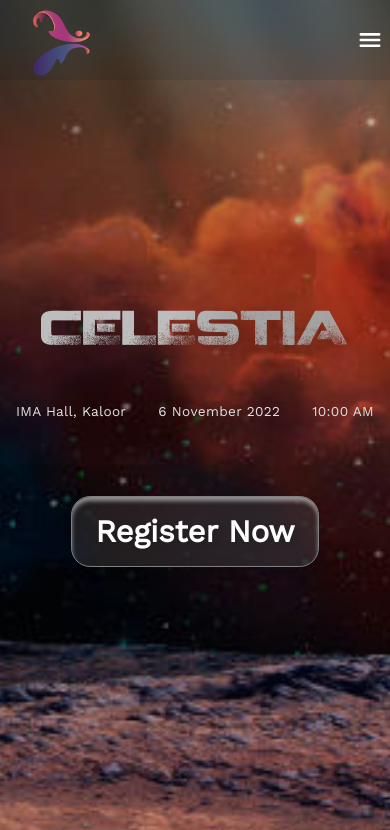
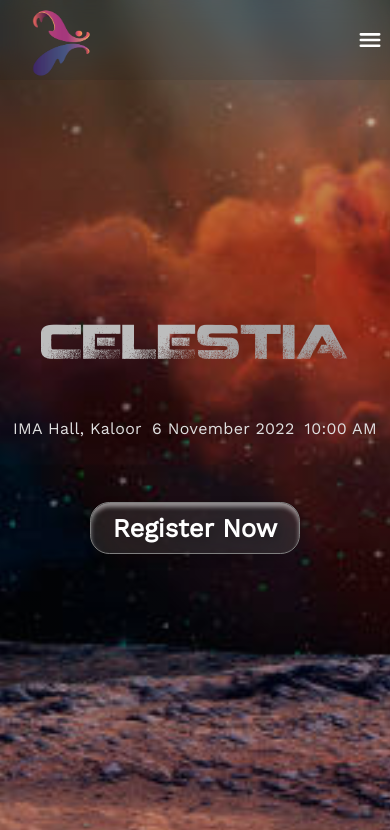
Before and after one commit to Excel2023Web/celestia-2023, a React (Create React App) app: page / in a window 390 px wide. Shown: the top 830 px of the page. Built offline with nearby package versions, Linux system fonts and the light colour scheme; a web font is replaced by a local one.

Commit message:
responsiveness

```diff
--- a/src/components/Landing/Landing.css
+++ b/src/components/Landing/Landing.css
@@ -119,26 +119,40 @@
     font-style: normal;
     font-weight: 400;
   }
+  .mid_container {
+  display: flex;
+  flex-direction: column;
+  align-items: center;
+  justify-content: center;
+  gap: 3rem;
+}
+.row-container {
+  display: flex;
+  flex-direction: row;
+  justify-content: center;
+  align-items: center;
+  width: 100%;
+  margin-top: 2rem;
+  gap: 1rem;
+}
 }
 
 @media screen and (max-width: 500px) {
-  .landing_image {
-    height: 60vh;
-    transform: translate(-30%, 0%);
-  }
-
-  .landing_text {
-    font-size: 2.8rem;
-  }
-  .landing_subheading {
-    font-family: Work Sans;
-    font-size: 0.85rem;
-    font-style: normal;
-    font-weight: 400;
-  }
+    .landing_button {
+  border-radius: 1.2rem;
+  border: 1px solid #7f7f7f;
+  background: rgba(255, 255, 255, 0.1);
+  backdrop-filter: blur(40px);
+  color: #fff;
+  font-family: Work Sans;
+  font-size: 1.6rem;
+  font-style: normal;
+  font-weight: 600;
+  line-height: normal;
+  padding: 10px 22px;
+  box-shadow: 0px 4px 4px 0px rgba(255, 255, 255, 0.5) inset;
+  filter: drop-shadow(4px 4px 4px rgba(0, 0, 0, 0.57));
 }
-
-@media screen and (max-width: 400px) {
   .landing_image {
     height: 60vh;
     transform: translate(-30%, 0%);
@@ -149,8 +163,34 @@
   }
   .landing_subheading {
     font-family: Work Sans;
-    font-size: 0.85rem;
+    font-size: 1rem;
     font-style: normal;
     font-weight: 400;
   }
 }
+
+@media screen and (max-width: 400px) {
+    .row-container {
+  display: flex;
+  flex-direction: row;
+  justify-content: center;
+  align-items: center;
+  width: 100%;
+  margin-top: 2rem;
+  gap: 10px;
+}
+  .landing_image {
+    height: 60vh;
+    transform: translate(-30%, 0%);
+  }
+
+  .landing_text {
+    font-size: 3rem;
+  }
+  .landing_subheading {
+    font-family: Work Sans;
+    font-size: 1rem;
+    font-style: normal;
+    font-weight: 400;
+  }
+}
```
